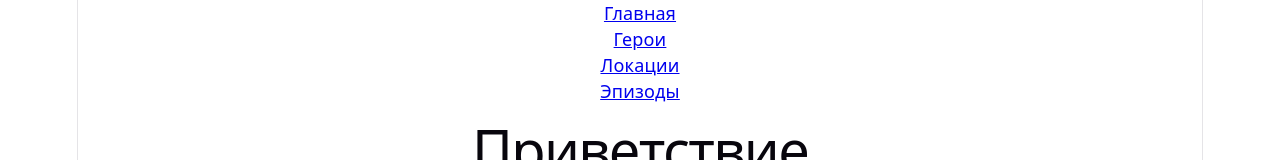
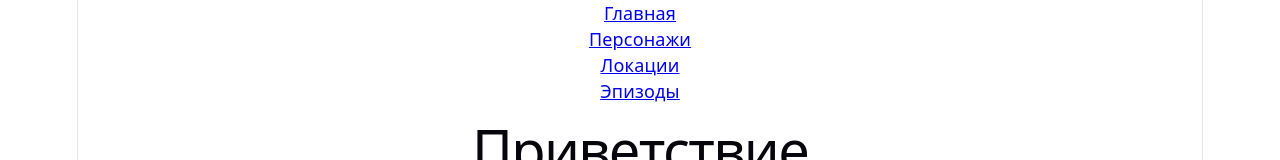
Before and after one commit to tatiana-dk/result-pro-react-rick-morty, a React (Vite) app: page / in a window 1280 px wide. Shown: the top 160 px of the page. Built offline with nearby package versions, Linux system fonts and the light colour scheme.

Commit message:
chore: change heroes

```diff
--- a/src/App.tsx
+++ b/src/App.tsx
@@ -13,7 +13,7 @@ function App() {
   return (
     <>
       <Link to="/">Главная</Link>
-      <Link to="/characters">Герои</Link>
+      <Link to="/characters">Персонажи</Link>
       <Link to="/locations">Локации</Link>
       <Link to="/episodes">Эпизоды</Link>
       <Routes>
```
